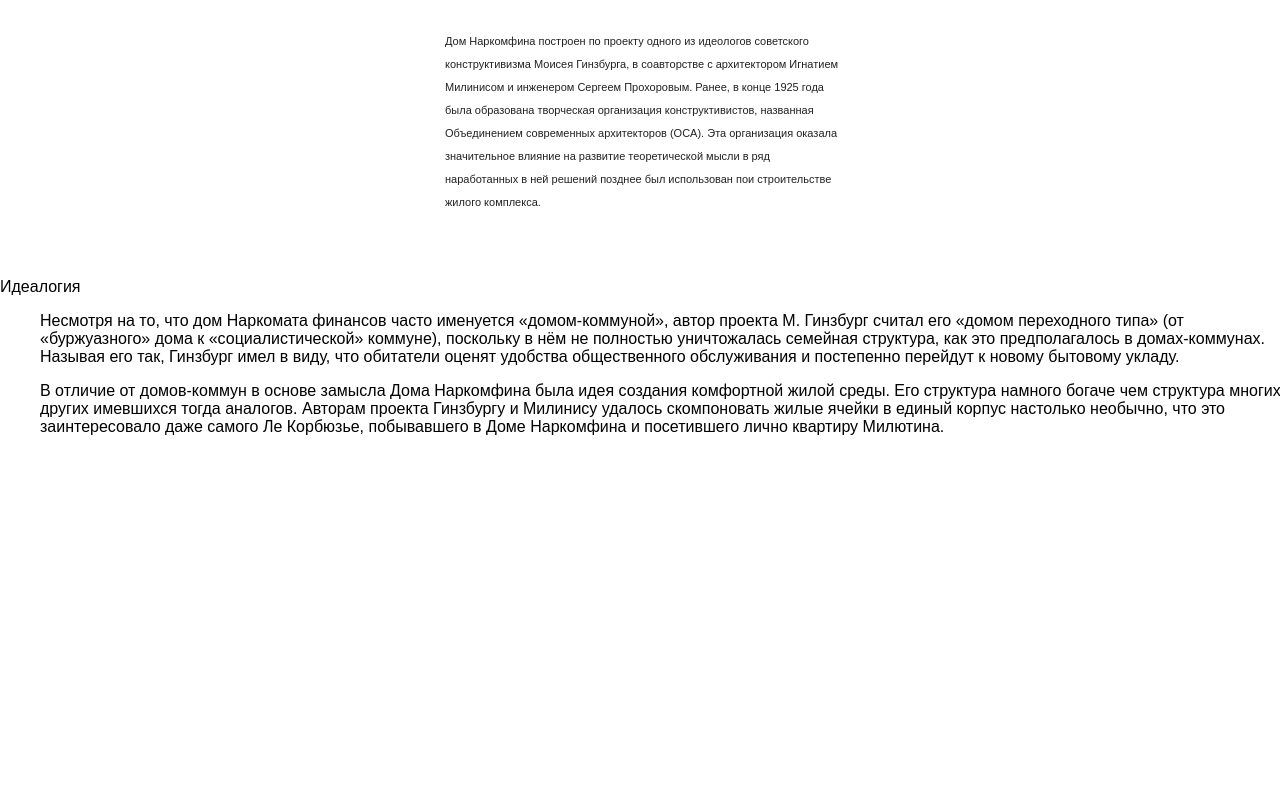
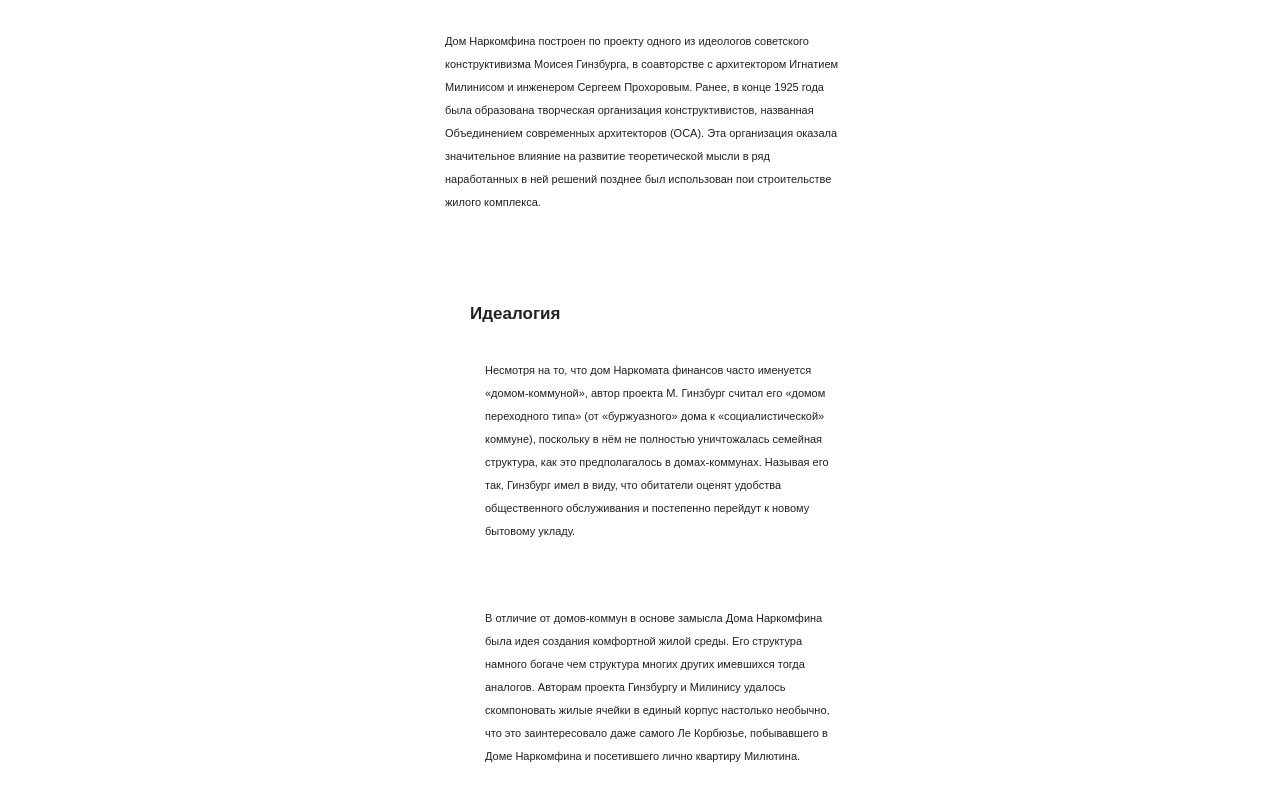
Before and after one commit to emcumn/verstka, a plain HTML site: page index.html in a window 1280 px wide. Shown: the part 970-1770 px from the top of the page. Before the commit the page ends 1422 px from the top, so only its background shows below. Drawn offline with Linux system fonts and the light colour scheme.

Commit message:
Add files via upload

```diff
--- a/styles.css
+++ b/styles.css
@@ -72,6 +72,7 @@ body {
     width: 350px;
     margin: 90px auto 0;
     text-align: center;
+    margin-bottom: 0px;
 }
 
 .block4 p {
@@ -95,3 +96,46 @@ body {
     color: #222;
     text-align: left;
 }
+
+.block6 {
+    width: 350px;
+    margin: 90px auto 0;
+    text-align: center;
+    margin-bottom: 0px;
+}
+
+.block6 p {
+    font-size: 17px;
+    line-height: 19px;
+    color: #222;
+    text-align: left;
+    font-weight:  bold;
+}
+
+.block7 {
+    width: 400px;
+    margin: 36px auto 0;
+    text-align: center;
+    margin-bottom: 64px;
+}
+
+.block7 p {
+    font-size: 11px;
+    line-height: 23px;
+    color: #222;
+    text-align: left;
+}
+
+.block8 {
+    width: 400px;
+    margin: 36px auto 0;
+    text-align: center;
+    margin-bottom: 64px;
+}
+
+.block8 p {
+    font-size: 11px;
+    line-height: 23px;
+    color: #222;
+    text-align: left;
+}
```
